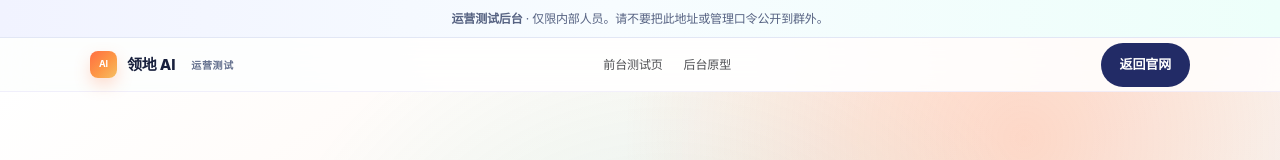
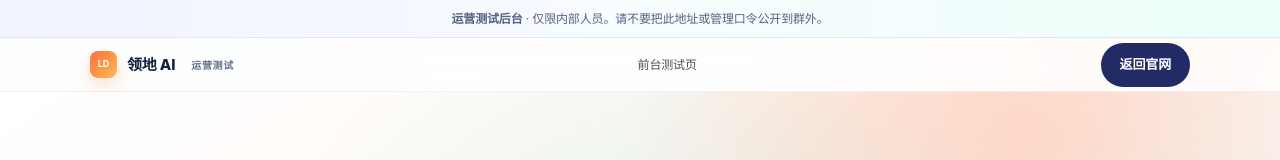
Before and after one commit to cashflowxl/tdp-site, a plain HTML site: page lingdi-admin-test.html in a window 1280 px wide. Shown: the top 160 px of the page. Drawn offline with Linux system fonts and the light colour scheme.

Commit message:
Align connected admin branding

```diff
--- a/lingdi-admin-test.html
+++ b/lingdi-admin-test.html
@@ -11,7 +11,7 @@
 </head>
 <body>
   <div class="notice"><b>运营测试后台</b> · 仅限内部人员。请不要把此地址或管理口令公开到群外。</div>
-  <nav class="nav"><div class="wrap"><a class="brand" href="/"><b class="logo">AI</b>领地 AI <small>运营测试</small></a><div class="links"><a href="/lingdi-live-test.html">前台测试页</a><a href="/lingdi-console.html">后台原型</a></div><a class="button" href="/">返回官网</a></div></nav>
+  <nav class="nav"><div class="wrap"><a class="brand" href="/"><b class="logo">LD</b>领地 AI <small>运营测试</small></a><div class="links"><a href="/lingdi-live-test.html">前台测试页</a></div><a class="button" href="/">返回官网</a></div></nav>
   <main><section class="hero"><div class="wrap"><div class="kicker">OPERATIONS TEST</div><h1>订单、售后，<br>在同一处处理。</h1><p class="sub">此页连接独立测试 API；订单状态变化会实时写回数据库。企业支付、佣金结算和上游采购尚未接入。</p></div></section>
   <section class="section"><div class="wrap"><div class="panel"><div class="toolbar"><div><label for="token">管理口令</label><input id="token" type="password" placeholder="仅内部测试使用" autocomplete="off"></div><button id="load" class="button">连接后台</button><button id="forget" class="button light">清除本机口令</button></div><p id="message" class="muted" role="status"></p></div></div></section>
   <section class="section" id="dashboard" hidden><div class="wrap"><div class="grid"><article class="panel"><span class="muted">订单总数</span><div class="metric" id="ordersCount">0</div></article><article class="panel"><span class="muted">待处理订单</span><div class="metric" id="pendingCount">0</div></article><article class="panel"><span class="muted">开放工单</span><div class="metric" id="ticketsCount">0</div></article><article class="panel"><span class="muted">渠道访问</span><div class="metric" id="visitsCount">0</div></article></div>
```
